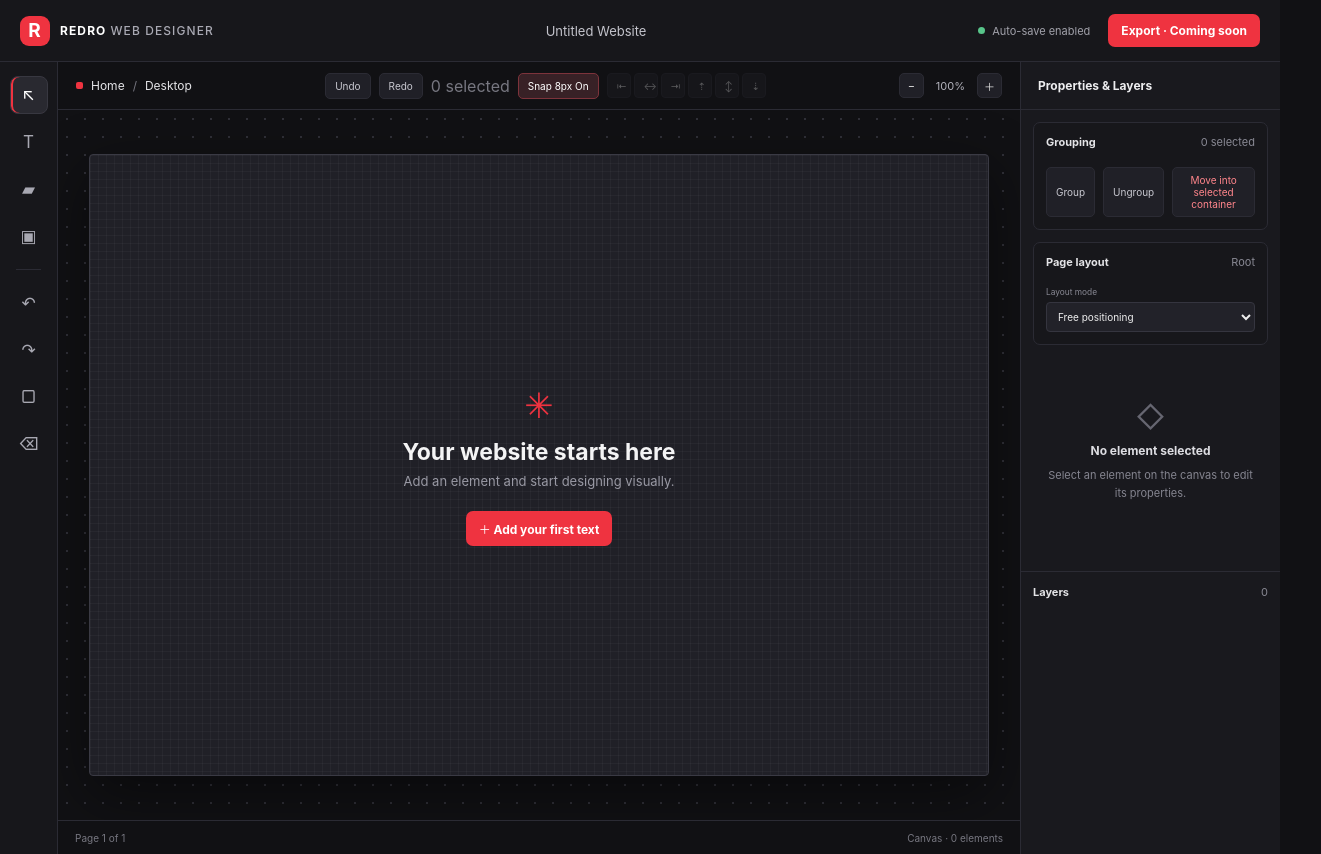
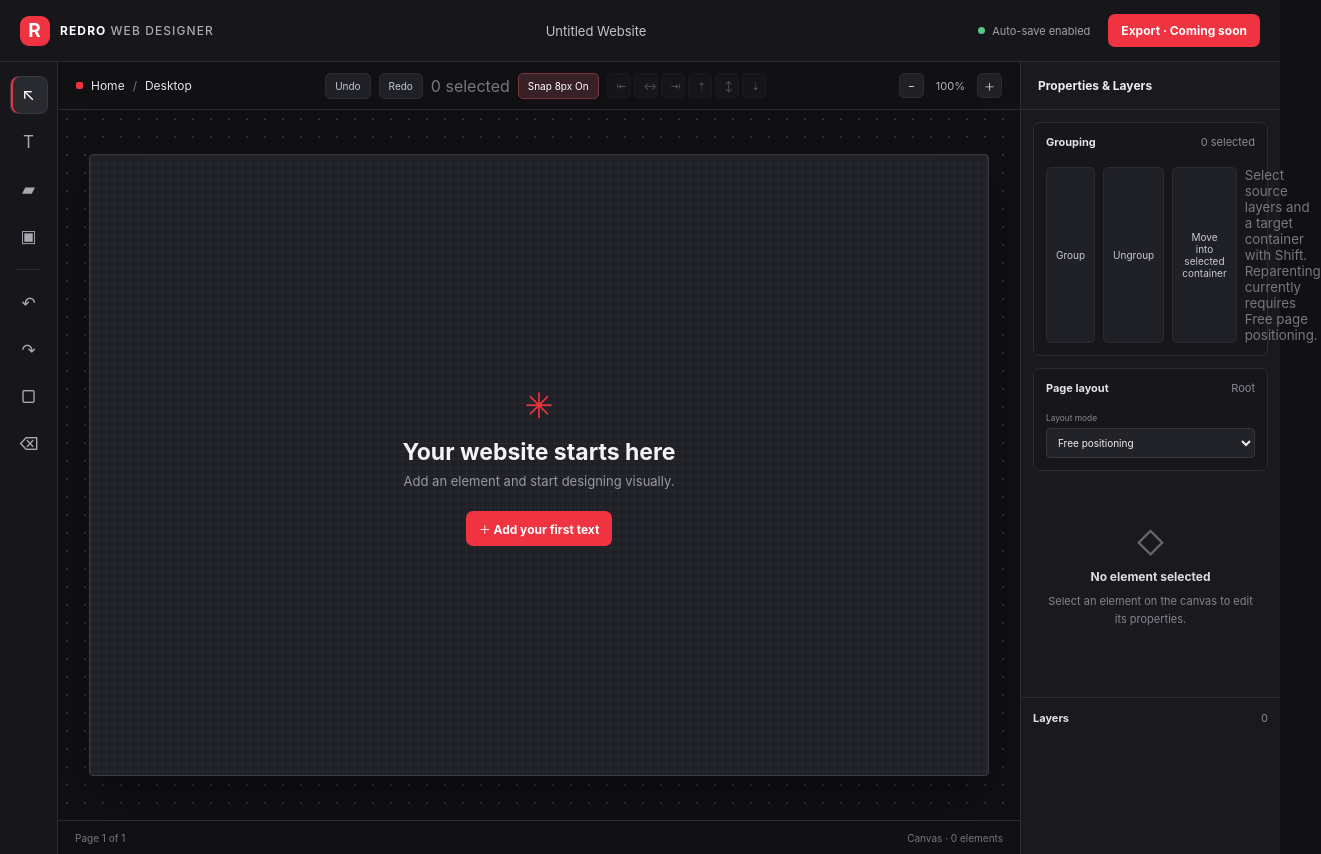
Before and after one commit to mhamedshasho/Redro-web-designer-, a React (Vite) app: page / in a window 1280 px wide. Shown: the whole page, 1321 px wide, since content can reach past the window. Built offline with nearby package versions, Linux system fonts and the light colour scheme.

Commit message:
Clarify reparenting selection and layout requirements

```diff
--- a/src/App.tsx
+++ b/src/App.tsx
@@ -392,7 +392,8 @@ export default function App() {
             <div className="inspector-actions">
               <button type="button" disabled={selectedNodeIds.length < 2} onClick={groupSelected}>Group</button>
               <button type="button" disabled={selectedNode?.type !== "container"} onClick={ungroupSelected}>Ungroup</button>
-              <button type="button" disabled={!selectedTargetContainer || selectedNodeIds.length < 2} onClick={() => selectedTargetContainer && moveSelectedIntoContainer(selectedTargetContainer.id)}>Move into selected container</button>
+              <button type="button" disabled={!selectedTargetContainer || selectedNodeIds.length < 2 || pageLayout.mode !== "free"} onClick={() => selectedTargetContainer && moveSelectedIntoContainer(selectedTargetContainer.id)}>Move into selected container</button>
+              <small className="muted">Select source layers and a target container with Shift. Reparenting currently requires Free page positioning.</small>
             </div>
           </div>
           <div className="page-layout-panel">
```
